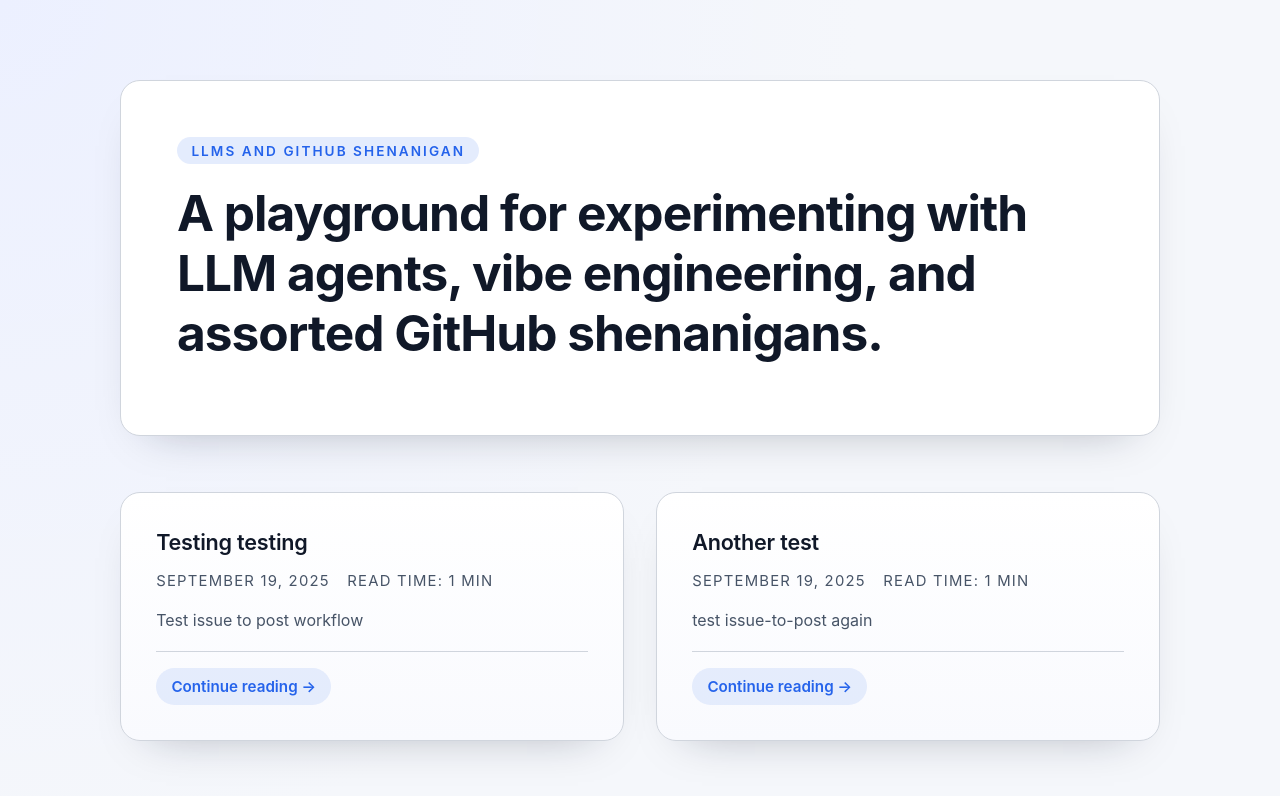
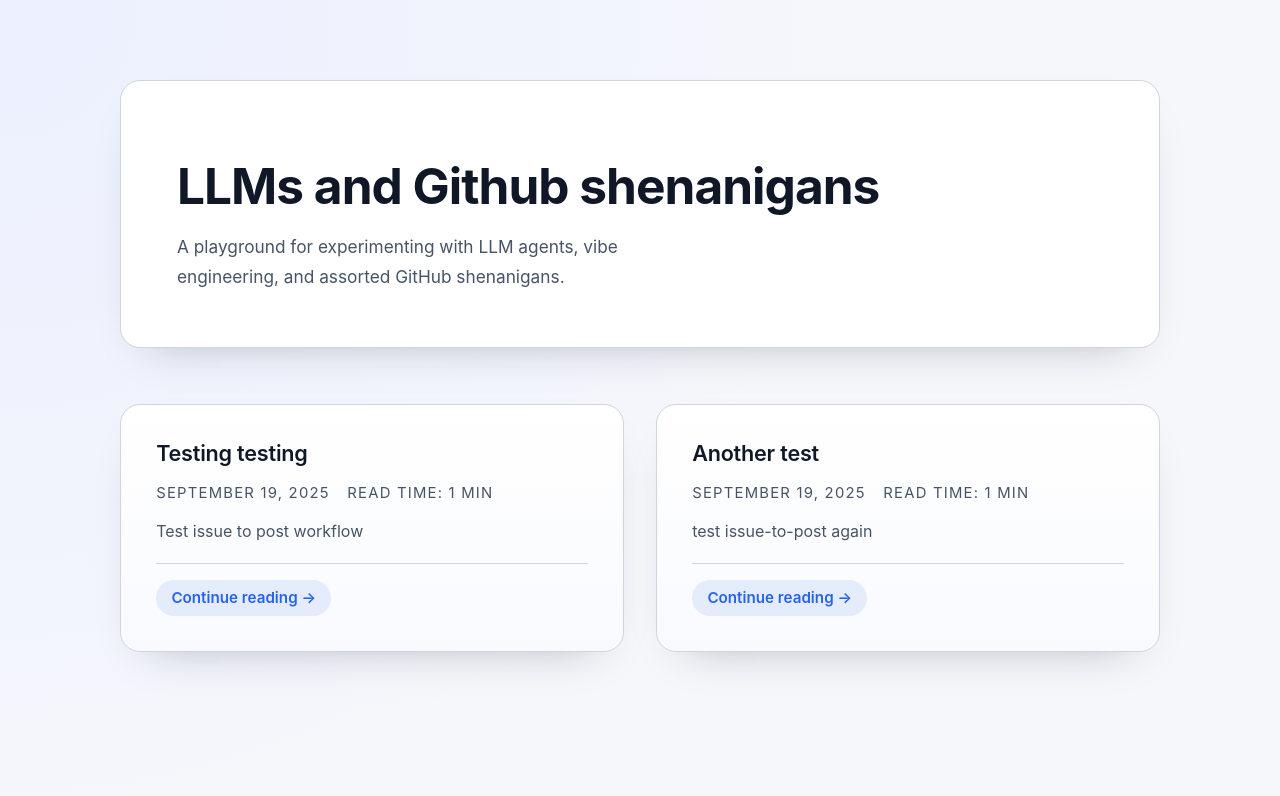
Before and after one commit to shaobohou/shaobohou.github.io, a Jekyll site: the page built from index.html, in a window 1280 px wide. Shown: the top 796 px of the page. Built offline with Jekyll 4.4.1, drawn with Linux system fonts in a browser that asks for light colours.

Commit message:
Refine hero headline and fix title typo

```diff
--- a/_config.yml
+++ b/_config.yml
@@ -1,4 +1,4 @@
-title: LLMs and Github shenanigan
+title: LLMs and Github shenanigans
 description: A playground for experimenting with LLM agents, vibe engineering, and assorted GitHub shenanigans.
 defaults:
   - scope:
--- a/index.html
+++ b/index.html
@@ -4,8 +4,8 @@
 
 <main>
   <header>
-    <span class="label">{{ site.title }}</span>
-    <h1>{{ site.description }}</h1>
+    <h1>{{ site.title }}</h1>
+    <p class="hero-description">{{ site.description }}</p>
   </header>
 
   <section class="posts-grid">
```
